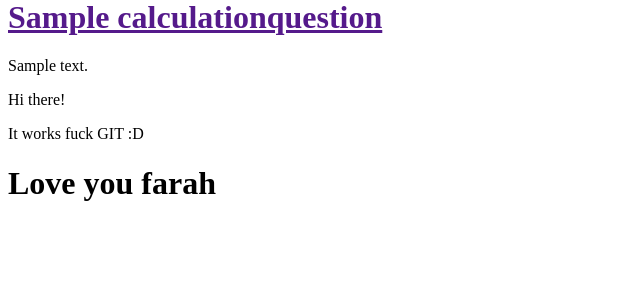
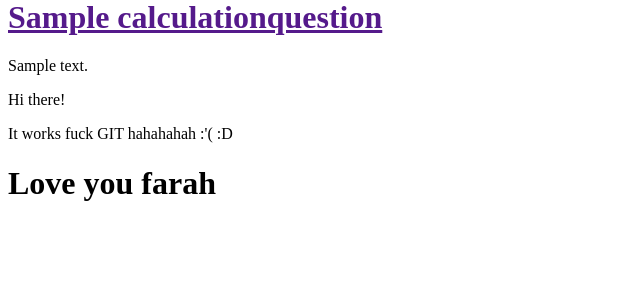
Before and after one commit to joerow/physicsquiz, a Django app: template question/templates/question/question_list.html in a window 1280 px wide. Shown: the part 107-411 px from the top of the page, without its empty margins (0-640 px from the left). Run offline with Django 3.2, Linux system fonts and the light colour scheme; the template is opened without the code that fills it: values that come from a table or form of the project are taken from there, others are empty; tables that the repository leaves empty hold one stand-in row (values such as "Sample post").

Commit message:
Does the update the python anywhere?

```diff
--- a/question/templates/question/question_list.html
+++ b/question/templates/question/question_list.html
@@ -20,7 +20,7 @@
 
         <div>
             <p>Hi there!</p>
-            <p>It works fuck GIT :D</p>
+            <p>It works fuck GIT hahahahah :'( :D</p>
             <h1>Love you farah</h1>
         </div>
 
```
